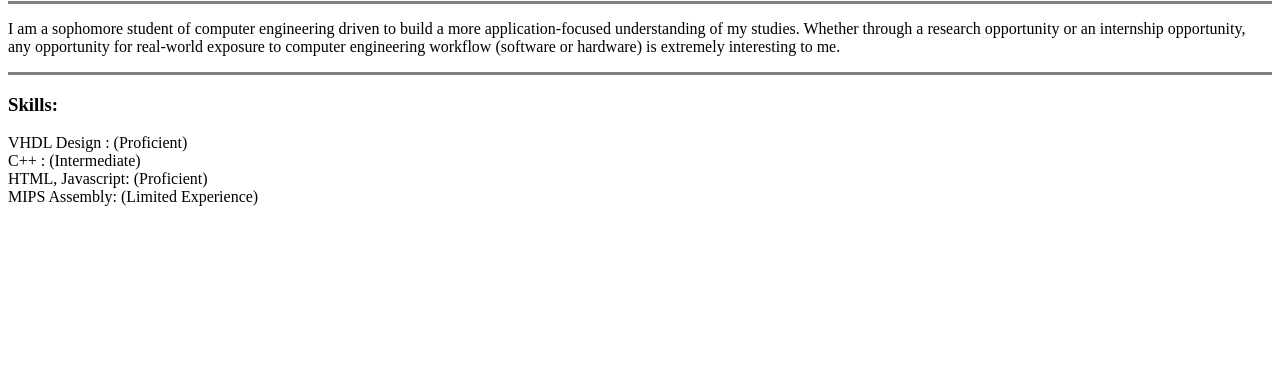
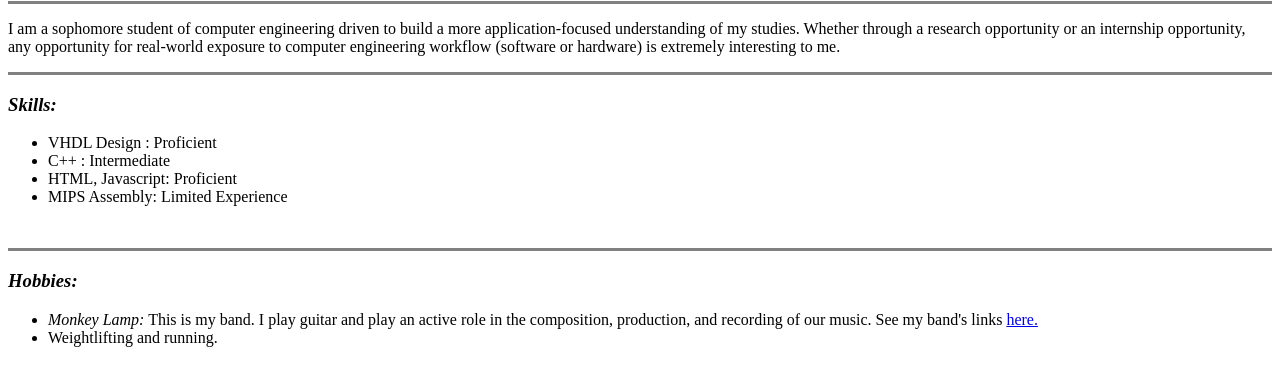
Before and after one commit to JosephFolenV/Web-Dev, a plain HTML site: page index.html in a window 1280 px wide. Shown: the part 291-676 px from the top of the page. Drawn offline with Linux system fonts and the light colour scheme.

Commit message:
Working anchor tag

```diff
--- a/index.html
+++ b/index.html
@@ -14,15 +14,22 @@
         I am a sophomore student of computer engineering driven to build a more application-focused understanding of my studies. Whether through a research opportunity or an internship opportunity, any opportunity for real-world exposure to computer engineering workflow (software or hardware) is extremely interesting to me.
     </p>
     <hr size="3" noshade="">
-    <h3>Skills:</h3>
+    <h3><em>Skills:</em></h3>
     <p>
-        VHDL Design : (Proficient)
-        <br>
-        C++ : (Intermediate)
-        <br>
-        HTML, Javascript: (Proficient)
-        <br>
-        MIPS Assembly: (Limited Experience)
+        <ul>
+            <li>VHDL Design : Proficient</li>
+            <li>C++ : Intermediate</li>
+            <li>HTML, Javascript: Proficient</li>
+            <li>MIPS Assembly: Limited Experience</li>
+        </ul>
     </p>
+    <br>
+    <hr size="3" noshade="">
+    <h3><em>Hobbies:</em></h3>
+    <p>
+        <ul>
+            <li><em>Monkey Lamp:</em> This is my band. I play guitar and play an active role in the composition, production, and recording of our music. See my band's links <a href="https://linktr.ee/monkeylamp">here.</a></li>
+            <li>Weightlifting and running.</li>
+        </ul>
 </body>
 </html>
```
